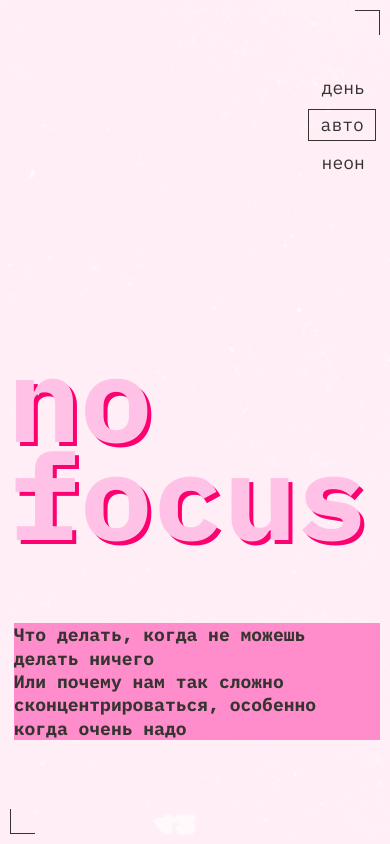
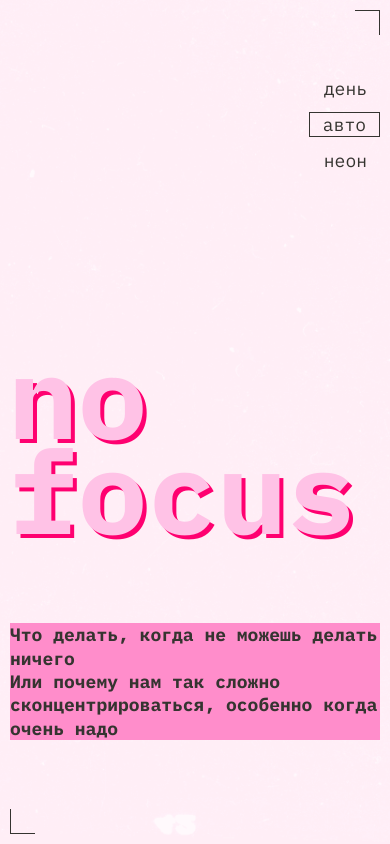
Before and after one commit to mikeenik/slozhno-sosredotochitsya, a plain HTML site: page index.html in a window 390 px wide. Shown: the top 844 px of the page. Drawn offline with Linux system fonts and the light colour scheme.

Commit message:
Правк7 после первого ревью

```diff
--- a/styles/dark.css
+++ b/styles/dark.css
@@ -15,7 +15,6 @@
   --page-bg-color: #000028;
   --link-shadow: #ff0070;
   --hover-color: rgb(255, 0, 112, 0.4);
-  --title-size: clamp(7.5rem, 0.5625rem + 14.4531vw, 9.8125rem);
   --page-bg-img: url(../images/cover-image-dark.png);
   --hidden-owerflow: visible;
   --hidden-const: auto;
--- a/styles/light.css
+++ b/styles/light.css
@@ -15,7 +15,6 @@
   --page-bg-color: #fff1f7;
   --link-shadow: #f1b2ce;
   --hover-color: rgb(50, 49, 45, 0.4);
-  --title-size: clamp(7.5rem, 0.5625rem + 14.4531vw, 9.8125rem);
   --page-bg-img: url(../images/cover-image-light.png);
   --hidden-owerflow: hidden;
   --hidden-const: 0;
@@ -33,7 +32,6 @@
     --page-bg-color: #fff1f7;
     --link-shadow: #f1b2ce;
     --hover-color: rgb(50, 49, 45, 0.4);
-    --title-size: clamp(7.5rem, 0.5625rem + 14.4531vw, 9.8125rem);
     --page-bg-img: url(../images/cover-image-light.png);
     --hidden-owerflow: hidden;
     --hidden-const: 0;
--- a/styles/style.css
+++ b/styles/style.css
@@ -169,8 +169,8 @@
   border: none;
   text-transform: lowercase;
   cursor: pointer;
-  padding-inline: 11.5px;
-  padding-block: 3px;
+  padding-inline: 13px;
+  padding-block: 0px;
 }
 
 .header__theme-menu-button_active {
@@ -194,7 +194,8 @@
 }
 
 .header__title {
-  font-size: var(--title-size);
+  /* font-size: var(--title-size); */
+  font-size: 157px;
   color: var(--title-color);
   text-shadow: 4px 4px 0 var(--shadow-color);
   margin-block-start: 6.1%;
@@ -328,6 +329,7 @@
   }
 
   .header__title {
+    font-size: var(--title-size);
     margin-block-start: 16%;
     margin-inline-start: -2.4%;
   }
@@ -362,12 +364,15 @@
 /*↓↓↓↓ Блок со стилями для разрешений меньше 768 ↓↓↓↓*/
 @media (width < 768px) {
   .header {
-    height: 100hv;
+    height: 100vh;
     min-height: 668px;
+    width: 100vw;
+    min-width: 375px;
     padding: 10px;
   }
 
   .header__title {
+    font-size: var(--title-size);
     margin-block-start: 17%;
     margin-inline-start: -0.5%;
   }
@@ -378,13 +383,12 @@
   }
 
   .header__theme-menu-list {
-    margin-block-start: 17%;
-    margin-inline-end: 1%;
-    gap: 7px;
+    margin-block-start: 18%;
+    gap: 12px;
   }
 
   .title-decor {
-    inline-size: 99%;
+    inline-size: 100%;
   }
 
   .card-title {
@@ -407,11 +411,6 @@
   .decorated-zone:before {
     bottom: 10px;
     left: 10px;
-  }
-
-  .header__rec {
-    top: 11px;
-    right: 40px;
   }
 
   .page {
--- a/styles/variables.css
+++ b/styles/variables.css
@@ -10,7 +10,7 @@
   --link-shadow: #ff0070;
   --hover-color: rgb(255, 0, 112, 0.4);
   --text-font: "IBM Plex Mono", monospace;
-  --title-size: clamp(7.5rem, 0.5rem + 14vw, 9rem);
+  --title-size: clamp(7.25rem, 7.0115rem + 1.0178vw, 7.5rem);
   --page-bg-img: url(../images/cover-image-dark.png);
   --hidden-owerflow: visible;
   --hidden-const: auto;
```
